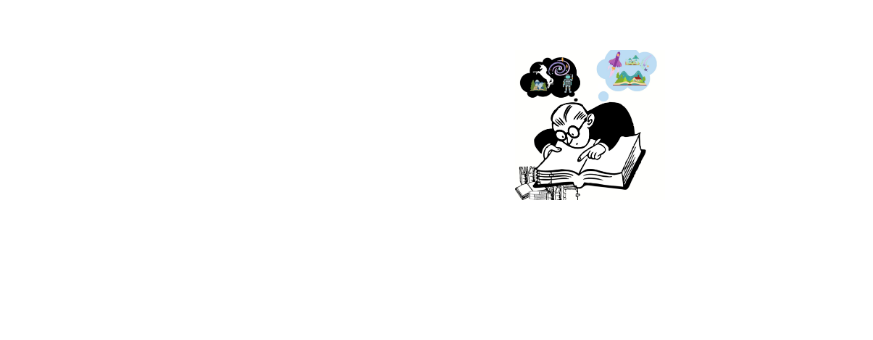
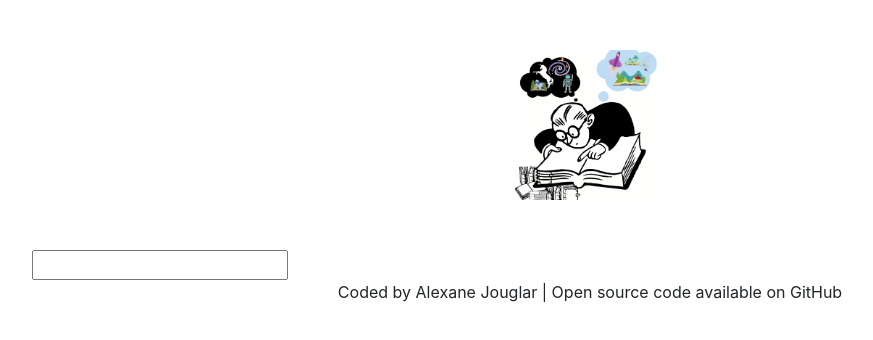
Before and after one commit to AlexaneJ/my_react_dictionary, a React (Create React App) app: page / in a window 1280 px wide. Shown: the top 340 px of the page, without its empty margins (50-923 px from the left). Built offline with nearby package versions, Linux system fonts and the light colour scheme.

Commit message:
search form

```diff
--- a/src/App.css
+++ b/src/App.css
@@ -4,3 +4,8 @@
     margin: 0 auto;
     padding : 50px;
 }
+
+.myFooter{
+    text-align:center;
+
+}
--- a/src/App.js
+++ b/src/App.js
@@ -1,12 +1,19 @@
 import logo from './logo.jpg';
 import './App.css';
+import Dictionary from "./Dictionary";
 
 function App() {
   return (
     <div className="App">
+      <div className="container">
       <header className="App-header">
         <img src={logo} className="App-logo" alt="logo"></img>
       </header>
+      <main>
+        <Dictionary />
+      </main>
+      <footer className="myFooter">Coded by Alexane Jouglar | Open source code available on GitHub</footer>
+      </div>
     </div>
   );
 }
--- /dev/null
+++ b/src/Dictionary.css
@@ -0,0 +1,3 @@
+.Dictionary {
+
+}
--- /dev/null
+++ b/src/Dictionary.js
@@ -0,0 +1,23 @@
+import React, {useState} from "react";
+import "./Dictionary.css";
+
+export default function Dictionary() {
+    let [keyword, setKeyword] = useState("");
+
+    function search(event) {
+        event.preventDefault();
+        alert(`Searching for ${keyword} definition...`);
+    }
+
+    function handleKeywordChange(event) {
+        setKeyword(event.target.value);
+    }
+
+    return (
+        <div className="Dictionary">
+            <form onSubmit={search}>
+                <input type="search" onChange={handleKeywordChange} />
+            </form>
+        </div>
+    )
+}
```
Also changed, not shown: 1 other file (tests, documents, lock files or other folders).
